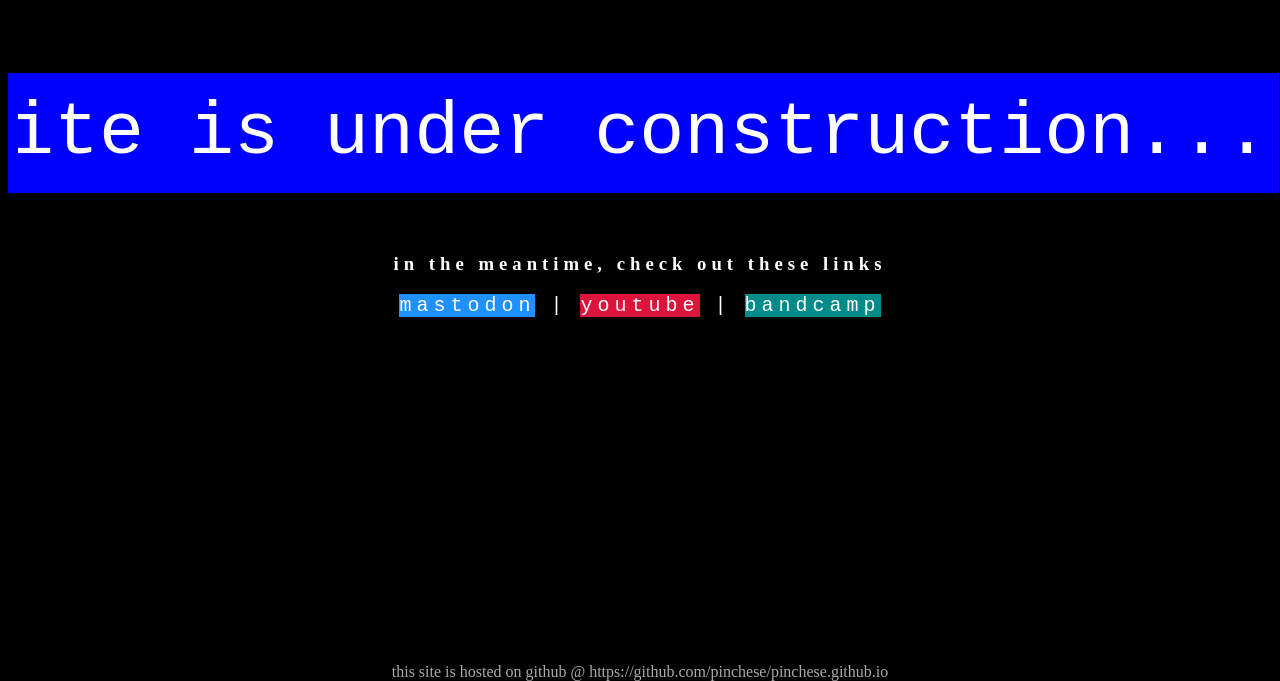
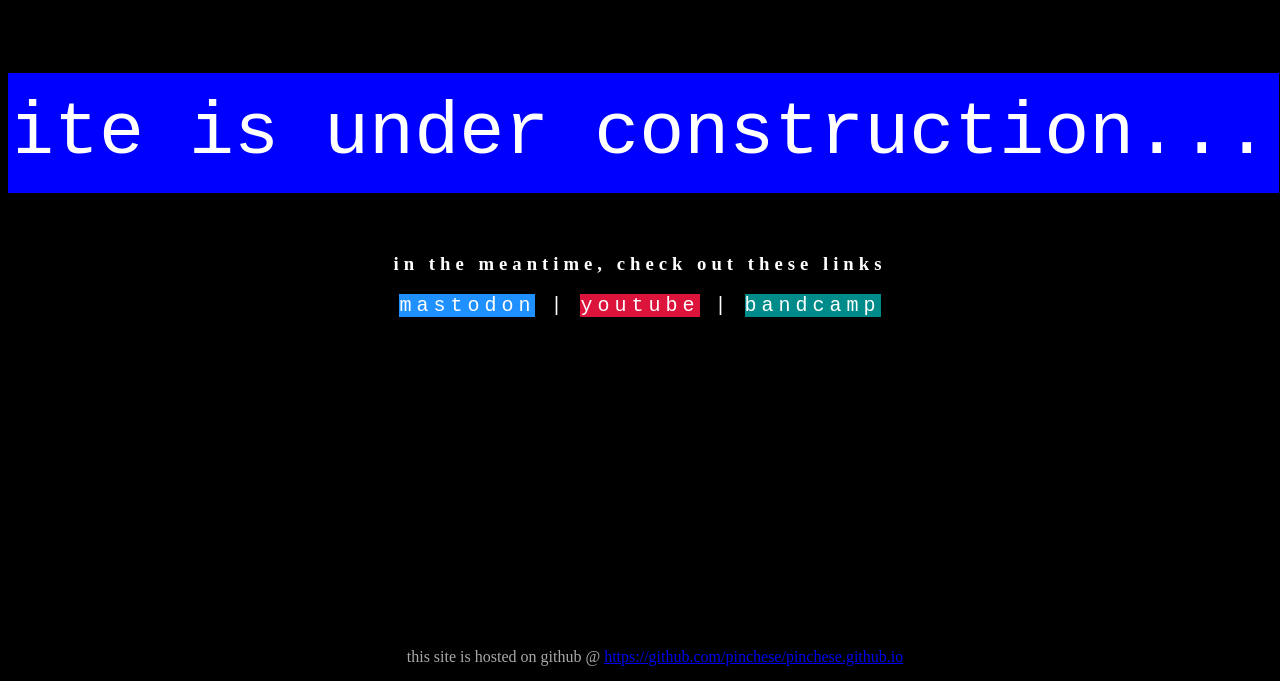
Before and after one commit to pinchese/penelope-pages, a plain HTML site: page dev/home.html in a window 1280 px wide. Shown: the part 119-800 px from the top of the page. Drawn offline with Linux system fonts and the light colour scheme.

Commit message:
the resolution fell over

```diff
--- a/dev/home.html
+++ b/dev/home.html
@@ -25,7 +25,7 @@
         </div>
 
         <div id="footer">
-            <a>this site is hosted on github @ https://github.com/pinchese/pinchese.github.io</a>
+            this site is hosted on github @ <a href="https://github.com/pinchese/pinchese.github.io">https://github.com/pinchese/pinchese.github.io</a>
         </div>
 
         <script src="code.js"></script>
--- a/dev/style.css
+++ b/dev/style.css
@@ -1,6 +1,8 @@
 body[id=home] {
     background: black;
     color: white;
+    font-smooth: never;
+    -webkit-font-smoothing: none;
 }
 
 div[id=username] {
@@ -89,6 +91,7 @@ div[id=links] span[id=bc]:hover {
 }
 
 div[id=footer] {
+    padding: 15px;
     position: fixed;
     left: 0;
     bottom: 0;
```
